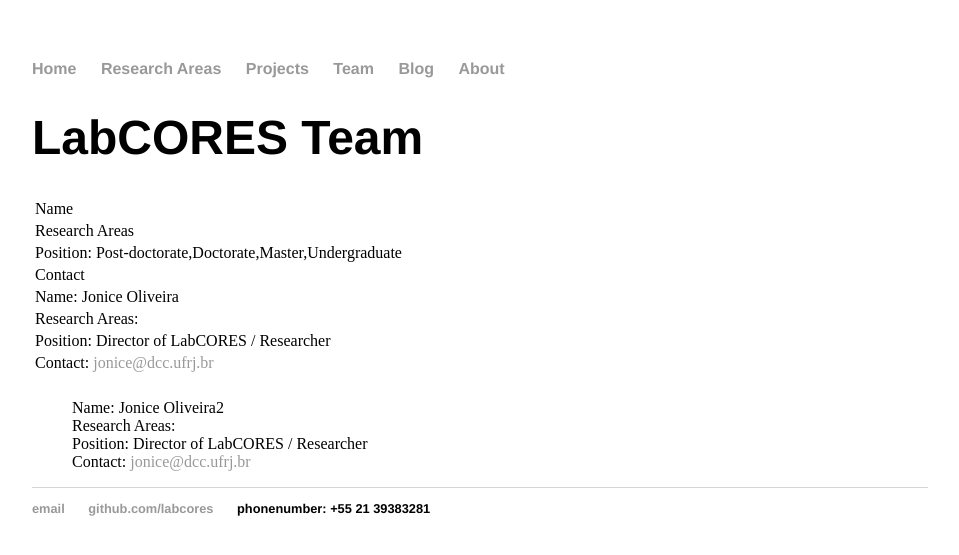
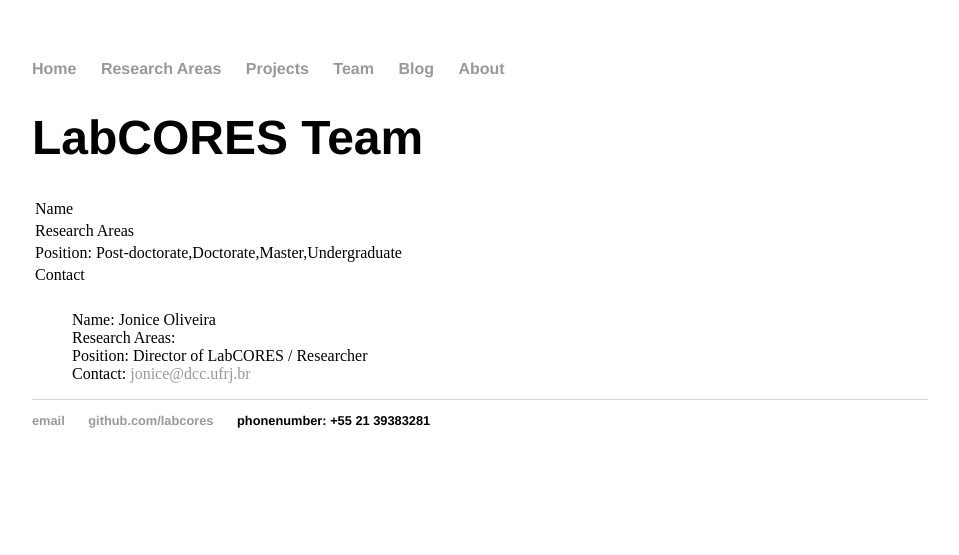
Before and after one commit to labcores/labcores.github.io, a Jekyll site: the page built from team/index.html, in a window 1280 px wide. Shown: the top 555 px of the page, without its empty margins (160-1119 px from the left). Built offline with Jekyll 4.4.1, drawn with Linux system fonts in a browser that asks for light colours.

Commit message:
update-team-content

```diff
--- a/team/index.html
+++ b/team/index.html
@@ -17,22 +17,10 @@
 		<tr>
 			<td>Contact</td>
 		</tr>
-		<tr>
-			<td>Name: Jonice Oliveira</td>
-		</tr>
-		<tr>
-			<td>Research Areas: </td>
-		</tr>
-		<tr>
-			<td>Position: Director of LabCORES / Researcher</td>
-		</tr>
-		<tr>
-			<td>Contact: <a href="mailto:jonice@dcc.ufrj.br">jonice@dcc.ufrj.br</a></td>
-		</tr>
 	</table></p>
 	<div class="team">
 		<ul>
-			<li>Name: Jonice Oliveira2</li>
+			<li>Name: Jonice Oliveira</li>
 			<li>Research Areas: </li>
 			<li>Position: Director of LabCORES / Researcher</li>
 			<li>Contact: <a href="mailto:jonice@dcc.ufrj.br">jonice@dcc.ufrj.br</a></li>
```
